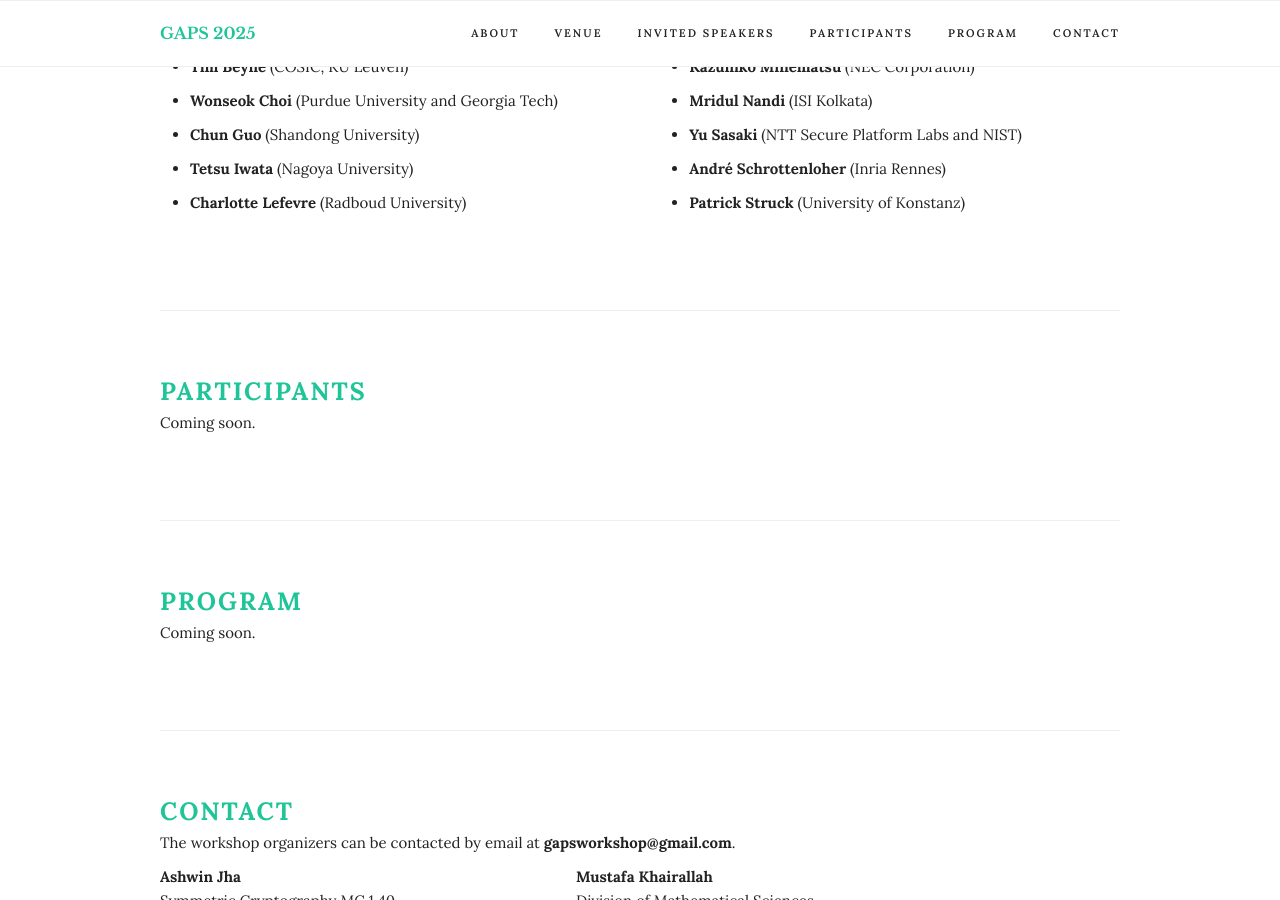
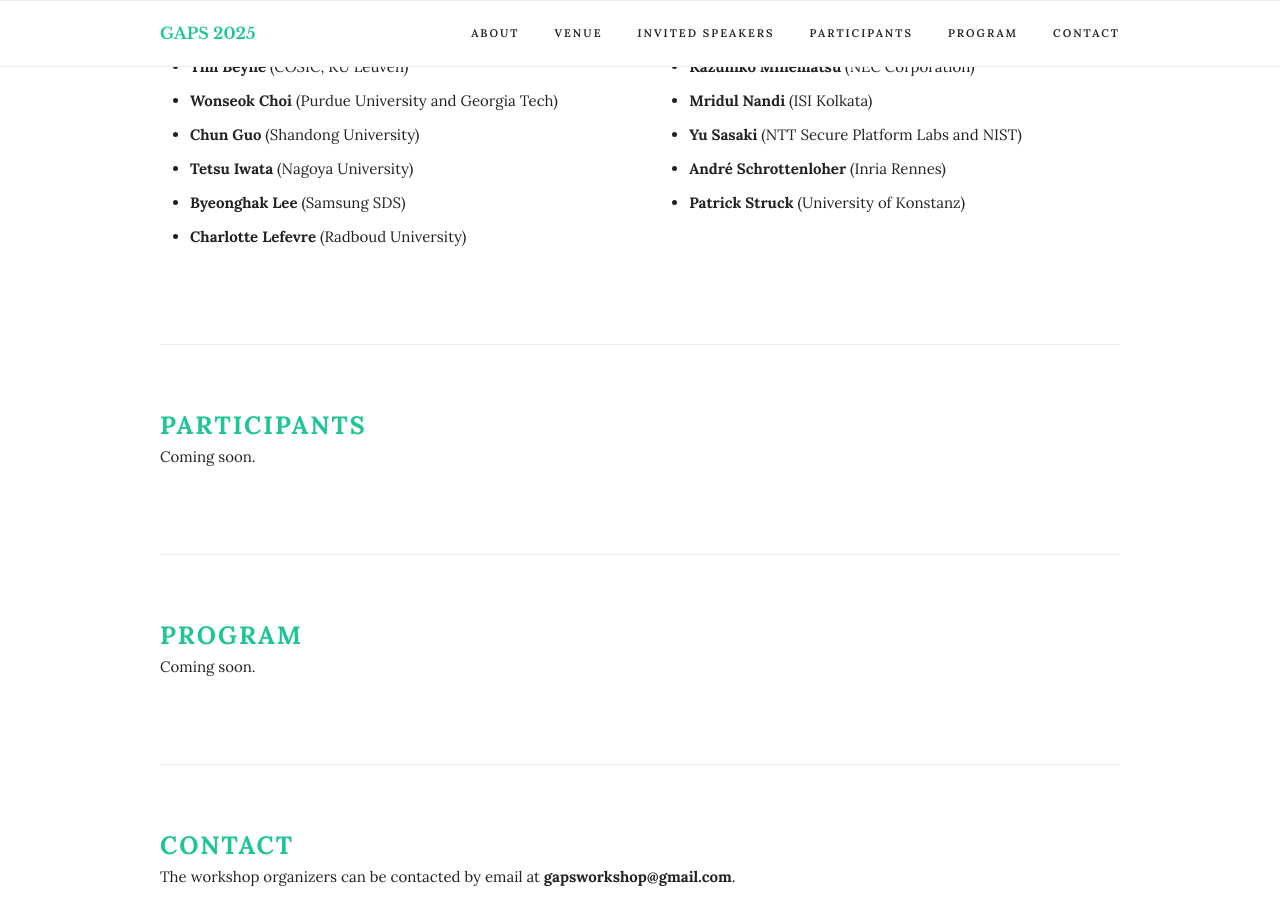
Before and after one commit to gapsworkshop/gaps2025, a Jekyll site: the page built from index.html, in a window 1280 px wide and 900 px high, scrolled down 2633 px. Built offline with Jekyll 4.4.1, drawn with Linux system fonts in a browser that asks for light colours.

Commit message:
Update speakers.yml

```diff
--- a/_data/speakers.yml
+++ b/_data/speakers.yml
@@ -34,3 +34,6 @@
 - first: Gaëtan
   last: Leurent
   affiliation: Inria Paris
+- first: Byeonghak
+  last: Lee
+  affiliation: Samsung SDS
```
